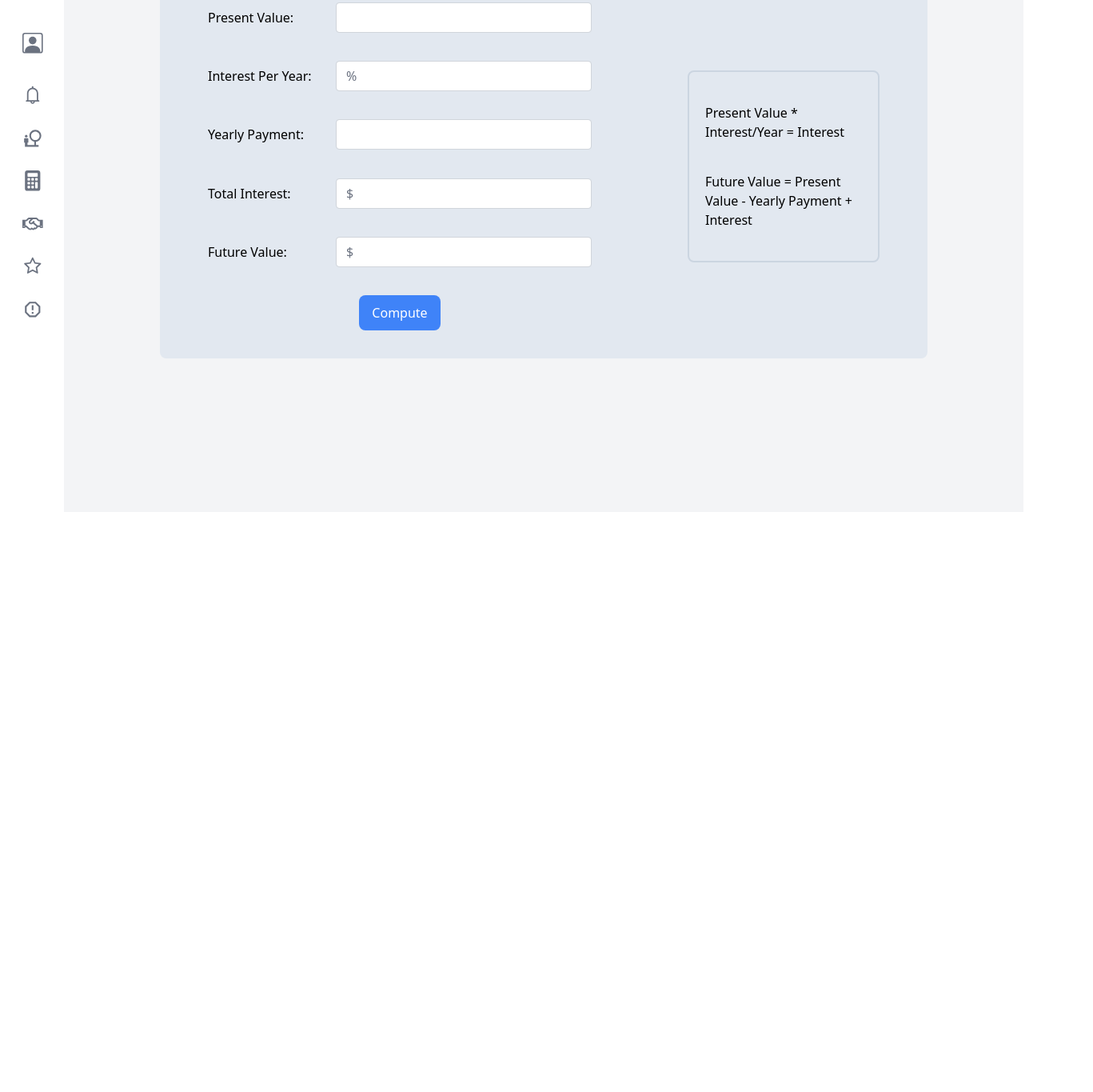
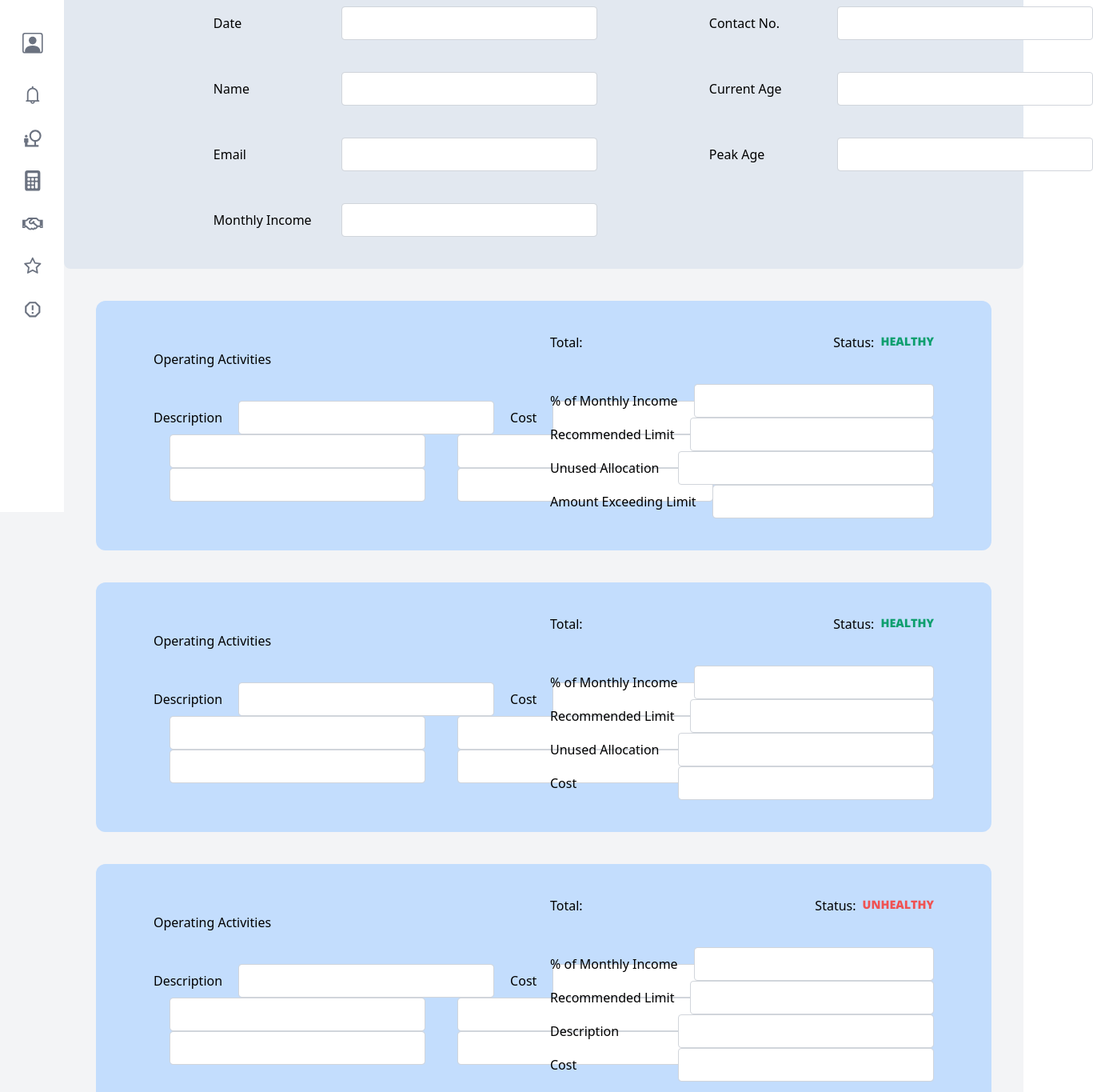
Before and after one commit to jofelsalado/all_care, a Next.js app: page /lead/calculator in a window 1280 px wide. Shown: the part 160-1525 px from the top of the page at 80% size, 1367 px wide, since content can reach past the window. Before the commit the page ends 800 px from the top, so only its background shows below. Built offline with nearby package versions, Linux system fonts and the light colour scheme; what tw-elements would draw is missing.

Commit message:
calculator

```diff
--- a/pages/lead/calculator/index.tsx
+++ b/pages/lead/calculator/index.tsx
@@ -8,42 +8,141 @@ export default function ReportsPage() {
   return (
     <div>
       <AccountHeader header="Financial Calculator" />
-      <div className="w-full h-[30rem] flex justify-center items-center">
-        <div className="bg-slate-200 w-[60rem] h-[30rem] rounded-lg flex flex-row justify-around items-center ">
-          <div className="flex justify-evenly items-center flex-col h-full">
-            <FormRow
-              py="py-1.5"
-              label="Present Value:"
-            />
-            <FormRow
-              label="Interest Per Year:"
-              desc="%"
-              py="py-1.5"
-            />
-            <FormRow
-              label="Yearly Payment:"
-              py="py-1.5"
-            />
-            <FormRow
-              label="Total Interest:"
-              desc="$"
-              py="py-1.5"
-            />
-            <FormRow
-              label="Future Value:"
-              desc="$"
-              py="py-1.5"
-            />
-            <button className="px-4 py-2.5 bg-blue-500 rounded-lg text-white">
-              Compute
-            </button>
-          </div>
-          <div className="border-2 border-slate-300 rounded-lg w-[15rem] h-[15rem] px-5 flex flex-col justify-evenly items-center">
-            <div className="">Present Value * Interest/Year = Interest</div>
-            <div className="">
-              Future Value = Present Value - Yearly Payment + Interest
+      <div className="w-full flex flex-col ">
+        <div className="bg-slate-200 w-full  py-10 rounded-lg flex flex-row justify-around items-center ">
+          <div className="flex flex-wrap h-full justify-around items-start gap-10 w-full">
+            <div className="flex flex-col gap-10 w-[12.9rem]">
+              <FormRow py="py-1.0" label="Date" />
+              <FormRow py="py-1.0" label="Name" />
+              <FormRow py="py-1.0" label="Email" />
+              <FormRow py="py-1.0" label="Monthly Income" />
+            </div>
+            <div className="flex flex-col gap-10 w-[12.9rem]">
+              <FormRow py="py-1.0" label="Contact No." />
+              <FormRow py="py-1.0" label="Current Age" />
+              <FormRow py="py-1.0" label="Peak Age" />
             </div>
           </div>
+        </div>
+        <div className="flex flex-col justify-around gap-10 w-full mt-10 px-10">
+          <div className="flex flex-row w-full justify-around bg-blue-200 rounded-xl p-10 items-center">
+            <div className="">
+              <div>Operating Activities</div>
+              <div className="flex flex-col w-min mt-10">
+                <div className="flex flex-row w-[27rem] gap-5">
+                  <FormRow py="py-1.0" label="Description" />
+                  <FormRow py="py-1.0" label="Cost" />
+                </div>
+                <div className="flex flex-row w-[27rem] gap-5">
+                  <FormRow py="py-1.0" label="" />
+                  <FormRow py="py-1.0" label="" />
+                </div>
+                <div className="flex flex-row w-[27rem] gap-5">
+                  <FormRow py="py-1.0" label="" />
+                  <FormRow py="py-1.0" label="" />
+                </div>
+              </div>
+            </div>
+            <div className="flex flex-col gap-10justify-center items-center">
+              {" "}
+              <div className="flex flex-row justify-between items-center w-full">
+                <div className="">Total: </div>
+                <div className="flex gap-2 justify-center items-center text-center">
+                  <div className="">Status: </div>
+                  <div className="text-green-500 font-khulaXbold">HEALTHY </div>
+                </div>
+              </div>
+              <div className="flex flex-col mt-10">
+                {" "}
+                <FormRow py="py-1.0" label="% of Monthly Income" />
+                <FormRow py="py-1.0" label="Recommended Limit" />
+                <FormRow py="py-1.0" label="Unused Allocation" />
+                <FormRow py="py-1.0" label="Amount Exceeding Limit" />
+              </div>
+            </div>
+          </div>
+
+          <div className="flex flex-row w-full justify-around bg-blue-200 rounded-xl p-10 items-center">
+            <div className="">
+              <div>Operating Activities</div>
+              <div className="flex flex-col w-min mt-10">
+                <div className="flex flex-row w-[27rem] gap-5">
+                  <FormRow py="py-1.0" label="Description" />
+                  <FormRow py="py-1.0" label="Cost" />
+                </div>
+                <div className="flex flex-row w-[27rem] gap-5">
+                  <FormRow py="py-1.0" label="" />
+                  <FormRow py="py-1.0" label="" />
+                </div>
+                <div className="flex flex-row w-[27rem] gap-5">
+                  <FormRow py="py-1.0" label="" />
+                  <FormRow py="py-1.0" label="" />
+                </div>
+              </div>
+            </div>
+            <div className="flex flex-col gap-10justify-center items-center">
+              {" "}
+              <div className="flex flex-row justify-between items-center w-full">
+                <div className="">Total: </div>
+                <div className="flex gap-2 justify-center items-center text-center">
+                  <div className="">Status: </div>
+                  <div className="text-green-500 font-khulaXbold">HEALTHY </div>
+                </div>
+              </div>
+              <div className="flex flex-col mt-10">
+                {" "}
+                <FormRow py="py-1.0" label="% of Monthly Income" />
+                <FormRow py="py-1.0" label="Recommended Limit" />
+                <FormRow py="py-1.0" label="Unused Allocation" />
+                <FormRow py="py-1.0" label="Cost" />
+              </div>
+            </div>
+          </div>
+
+          <div className="flex flex-row w-full justify-around bg-blue-200 rounded-xl p-10 items-center">
+            <div className="">
+              <div>Operating Activities</div>
+              <div className="flex flex-col w-min mt-10">
+                <div className="flex flex-row w-[27rem] gap-5">
+                  <FormRow py="py-1.0" label="Description" />
+                  <FormRow py="py-1.0" label="Cost" />
+                </div>
+                <div className="flex flex-row w-[27rem] gap-5">
+                  <FormRow py="py-1.0" label="" />
+                  <FormRow py="py-1.0" label="" />
+                </div>
+                <div className="flex flex-row w-[27rem] gap-5">
+                  <FormRow py="py-1.0" label="" />
+                  <FormRow py="py-1.0" label="" />
+                </div>
+              </div>
+            </div>
+            <div className="flex flex-col gap-10justify-center items-center">
+              {" "}
+              <div className="flex flex-row justify-between items-center w-full">
+                <div className="">Total: </div>
+                <div className="flex gap-2 justify-center items-center text-center">
+                  <div className="">Status: </div>
+                  <div className="text-red-500 font-khulaXbold">UNHEALTHY </div>
+                </div>
+              </div>
+              <div className="flex flex-col mt-10">
+                {" "}
+                <FormRow py="py-1.0" label="% of Monthly Income" />
+                <FormRow py="py-1.0" label="Recommended Limit" />
+                <FormRow py="py-1.0" label="Description" />
+                <FormRow py="py-1.0" label="Cost" />
+              </div>
+            </div>
+          </div>
+
+          <button
+            type="button"
+            className="text-white bg-blue-700 hover:bg-blue-800 focus:ring-4 focus:ring-blue-300 font-medium rounded-lg text-sm px-5 py-2.5 mr-2 mb-2 dark:bg-blue-600 dark:hover:bg-blue-700 focus:outline-none dark:focus:ring-blue-800"
+          >
+            Calculate Now!
+          </button>
+          <div></div>
         </div>
       </div>
     </div>
```
